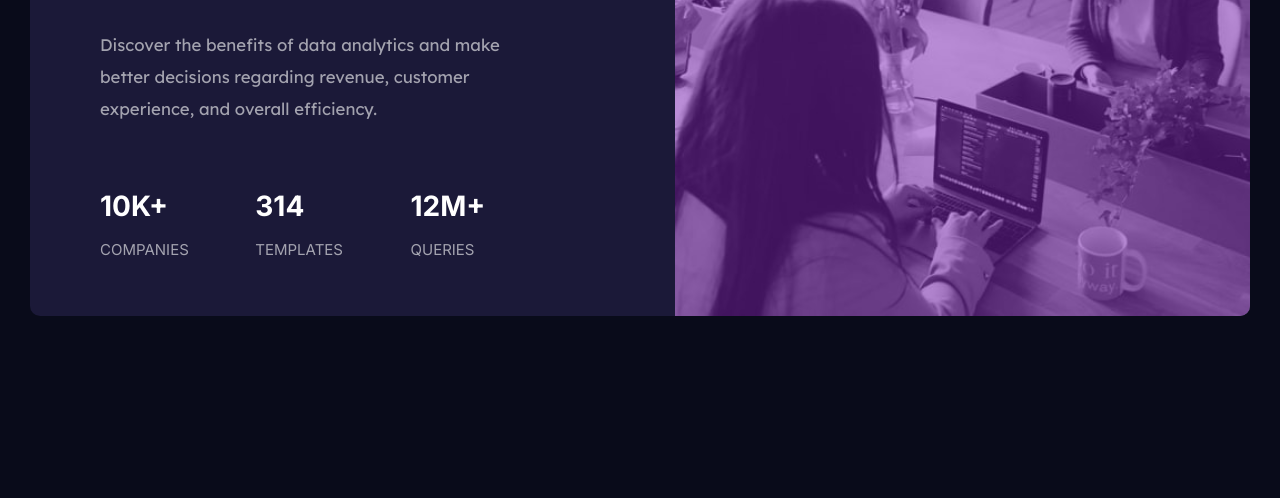
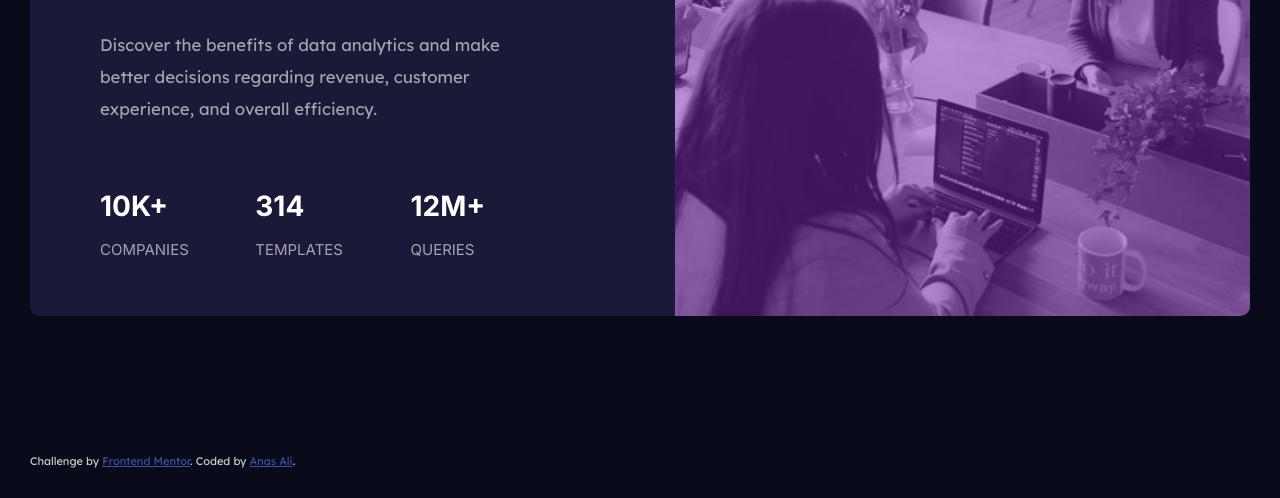
Before and after one commit to anas-cd/anas-cd.github.io, a website: page index.html in a window 1280 px wide. Shown: the part 362-860 px from the top of the page. Drawn offline with Linux system fonts and the light colour scheme.

Commit message:
readme file & site link

```diff
--- a/index.html
+++ b/index.html
@@ -6,19 +6,27 @@
         <meta http-equiv="Content-Type" content="text/html; charset=UTF-8" />
         <!-- Needed for responsive design -->
         <meta name="viewport" content="width=device-width, initial-scale=1, shrink-to-fit=no">
-        <!-- If you want custom browser colors on mobile -->
+        <!-- custom browser colors on mobile -->
         <meta name="theme-color" content="#1843c1" />
         <meta name="apple-mobile-web-app-status-bar-style" content="#1843c1">
 
-        <title></title>
+        <title>Frontend Mentor | Stats preview card component</title>
+        <link rel="icon" type="image/png" sizes="32x32" href="./media/favicon-32x32.png">
 
         <!-- Google Fonts -->
         <link rel="preconnect" href="https://fonts.googleapis.com">
         <link rel="preconnect" href="https://fonts.gstatic.com" crossorigin>
         <link href="https://fonts.googleapis.com/css2?family=Inter:wght@400;700&family=Lexend+Deca&display=swap" rel="stylesheet">
 
-        <!-- CSS File -->
+        <!-- CSS -->
         <link rel="stylesheet" href="dist/style.css?cb=1624464749281">
+        <style>
+            .attribution { font-size: 11px;
+                text-align: center;
+                bottom: 0px;
+                position: absolute;}
+            .attribution a { color: hsl(228, 45%, 44%); }
+        </style>
     </head>
     <body>
 
@@ -50,6 +58,10 @@
 
         </main>
 
+        <div class="attribution">
+            Challenge by <a href="https://www.frontendmentor.io?ref=challenge" target="_blank">Frontend Mentor</a>.
+            Coded by <a href="https://github.com/anas-cd/anas-cd.github.io.git">Anas Ali</a>.
+        </div>
         <!-- JavaScript File -->
         <script src="dist/all.js?cb=1624464749281"></script>
     </body>
```
Also changed, not shown: README.md (added), media/completed.JPG (added).
